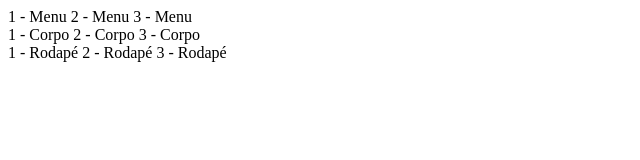
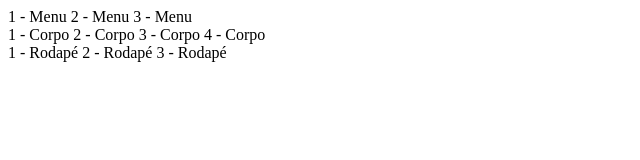
Before and after one commit to MaathL/repositorio, a plain HTML site: page index.html in a window 1280 px wide. Shown: the full height of the page, 0-640 px from the left. Drawn offline with Linux system fonts and the light colour scheme.

Commit message:
Quarto corpo

```diff
--- a/index.html
+++ b/index.html
@@ -17,6 +17,7 @@
               1 - Corpo
               2 - Corpo
               3 - Corpo
+              4 - Corpo
        </div>
 
        <div>
```
